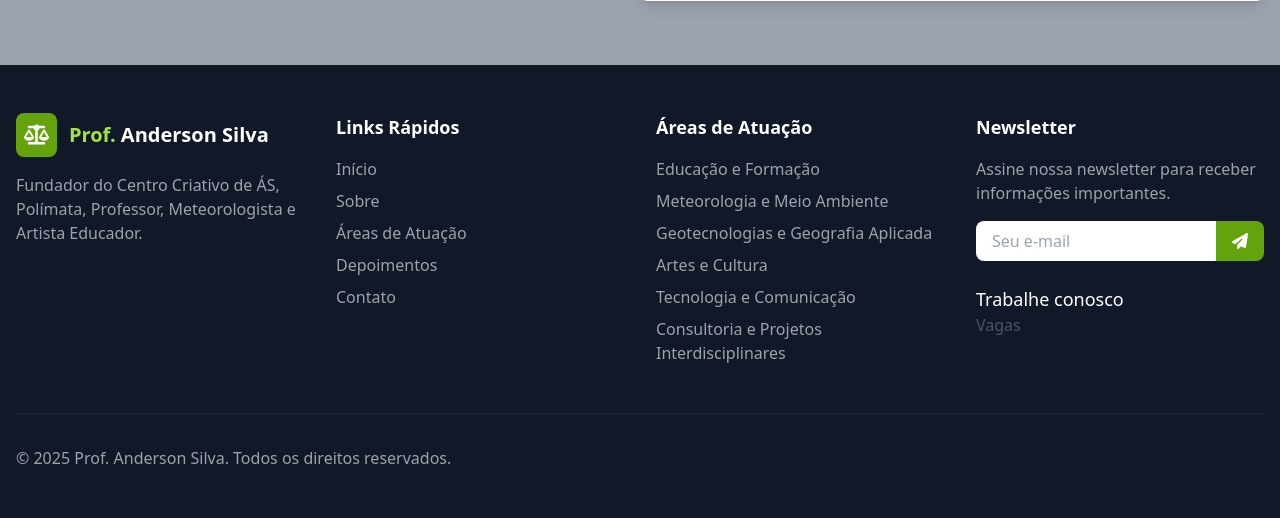
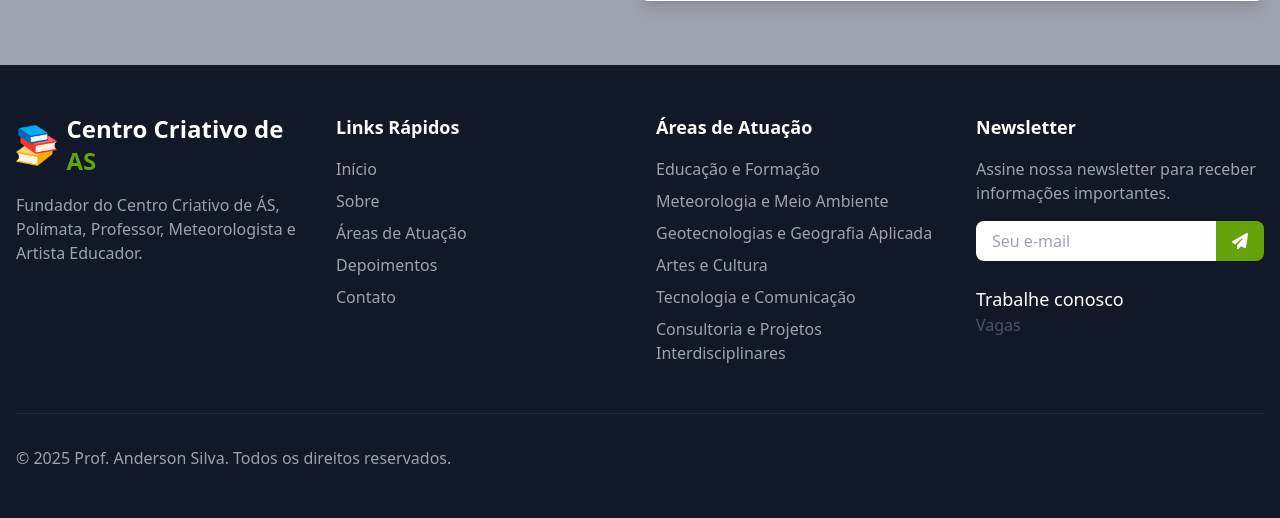
Before and after one commit to allysonaggp/centro-criativoas, a Flask app: page / in a window 1280 px wide. Shown: the part 3946-4464 px from the top of the page. Run offline with Flask 3, Linux system fonts and the light colour scheme; some libraries are stand-ins or nearby versions.

Commit message:
update logo footer

```diff
--- a/templates/index.html
+++ b/templates/index.html
@@ -8,9 +8,10 @@
     <script src="https://cdn.tailwindcss.com"></script>
     <link rel="stylesheet" href="https://cdnjs.cloudflare.com/ajax/libs/font-awesome/6.4.0/css/all.min.css">
     <link rel="stylesheet" href="{{ url_for('static', filename='css/style.css') }}">
-    <link rel="icon" type="image/png" href="https://github.com/allysonaggp/Centro-criativoAS/blob/main/static/livros2.png?raw=true">
-<style>
-     @media screen and (max-width: 768px) {
+    <link rel="icon" type="image/png"
+        href="https://github.com/allysonaggp/Centro-criativoAS/blob/main/static/livros2.png?raw=true">
+    <style>
+        @media screen and (max-width: 768px) {
             .hero-bg {
                 background-image: url('https://github.com/allysonaggp/Centro-criativoAS/blob/main/static/banner2mobile.png?raw=true');
                 width: 100%;
@@ -28,14 +29,15 @@
             }
 
         }
-             .hero-bg {
+
+        .hero-bg {
             background-image: linear-gradient(rgba(0, 0, 0, 0.3), rgba(0, 0, 0, 0.0)), url('https://github.com/allysonaggp/Centro-criativoAS/blob/main/static/banner2.png?raw=true');
             background-size: cover;
             background-position: center;
             background-repeat: no-repeat;
 
         }
-</style>
+    </style>
 </head>
 
 <body class="font-sans bg-gray-50">
@@ -45,10 +47,12 @@
             <div class="flex items-center">
                 <!-- balança -->
                 <div class="">
-                    <img class="livro" src="https://github.com/allysonaggp/Centro-criativoAS/blob/main/static/livros2.png?raw=true" alt="livro">
+                    <img class="livro"
+                        src="https://github.com/allysonaggp/Centro-criativoAS/blob/main/static/livros2.png?raw=true"
+                        alt="livro">
                 </div>
                 <h1 class="text-2xl font-bold text-gray-800">
-                     Centro Criativo de <span class="text-lime-600">AS</span>
+                    Centro Criativo de <span class="text-lime-600">AS</span>
                 </h1>
             </div>
 
@@ -535,12 +539,14 @@
             <div class="grid grid-cols-1 md:grid-cols-4 gap-8">
                 <div>
                     <div class="flex items-center mb-4">
-                        <div class="bg-lime-600 text-white p-2 rounded-lg mr-3">
-                            <i class="fas fa-balance-scale text-xl"></i>
+                        <div class="">
+                            <img class="livro"
+                                src="https://github.com/allysonaggp/Centro-criativoAS/blob/main/static/livros2.png?raw=true"
+                                alt="livro">
                         </div>
-                        <h3 class="text-xl font-bold">
-                            <span class="text-lime-400">Prof.</span> Anderson Silva
-                        </h3>
+                        <h1 class="text-2xl font-bold ">
+                            Centro Criativo de <span class="text-lime-600">AS</span>
+                        </h1>
                     </div>
                     <p class="text-gray-400">
                         Fundador do Centro Criativo de ÁS, Polímata,
```
